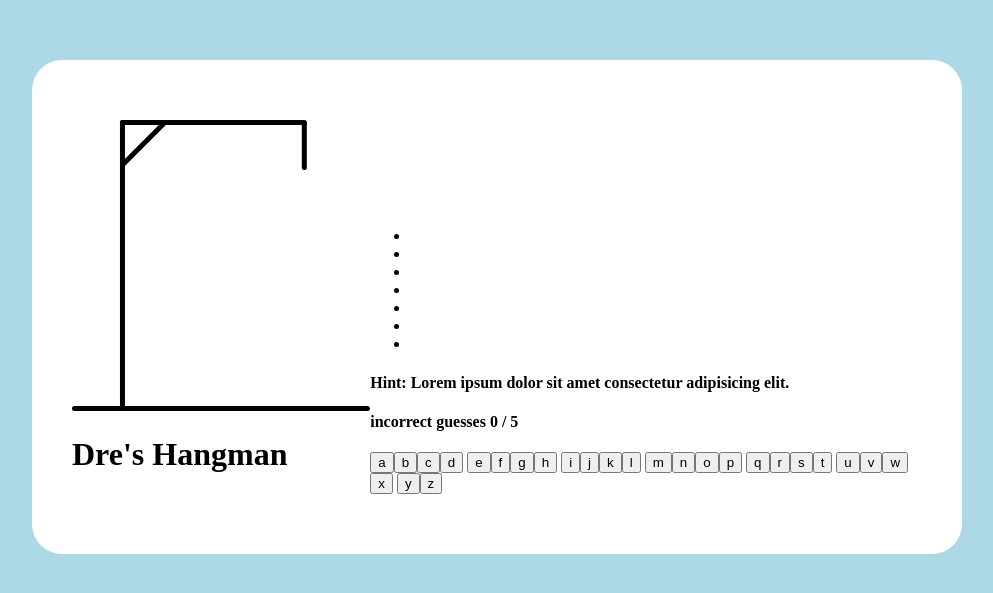
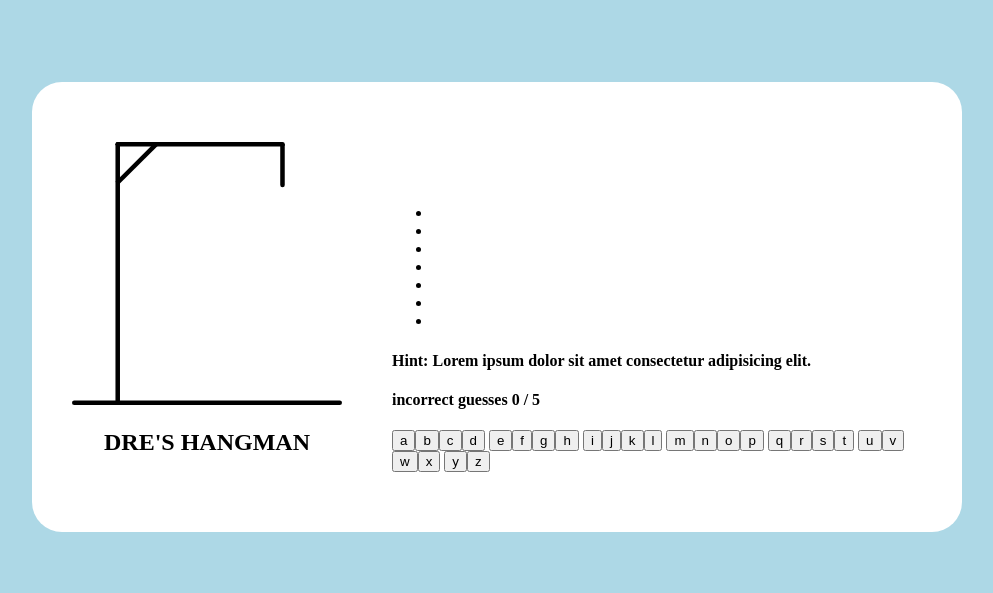
Before and after one commit to drebyrd715/Hangman, a plain HTML site: page index.html in a window 1280 px wide. Shown: the part 101-694 px from the top of the page, without its empty margins (143-1136 px from the left). Drawn offline with Linux system fonts and the light colour scheme.

Commit message:
more style

```diff
--- a/style.css
+++ b/style.css
@@ -12,4 +12,14 @@ body{
     padding: 60px 40px;
     align-items: flex-end;
     border-radius: 30px;
+    gap: 50px;
 }
+.hangman-box img {
+    max-width: 270px;
+}
+.hangman-box h1 {
+    font-size: 1.5rem;
+    margin-top: 20px;
+    text-align: center;
+    text-transform: uppercase;
+}
```
